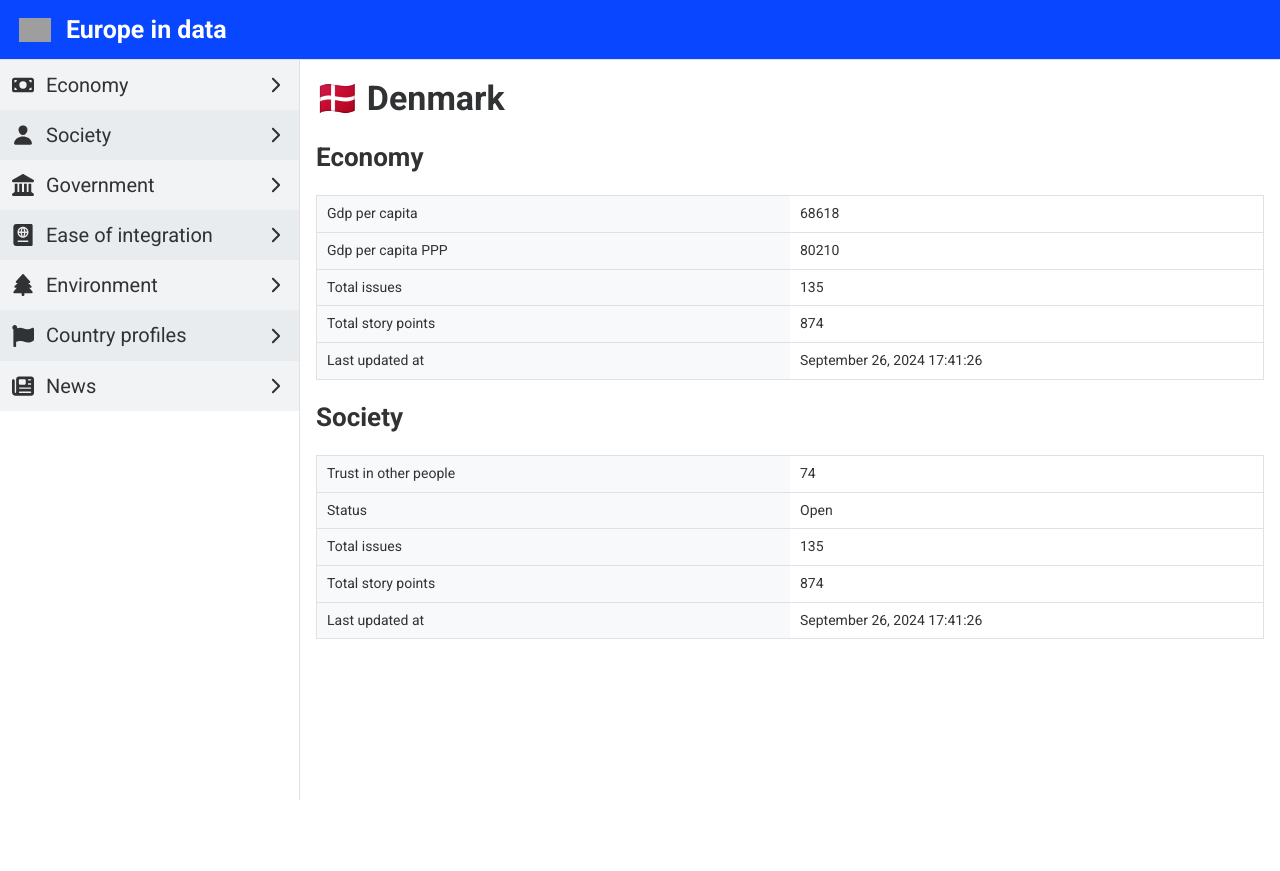
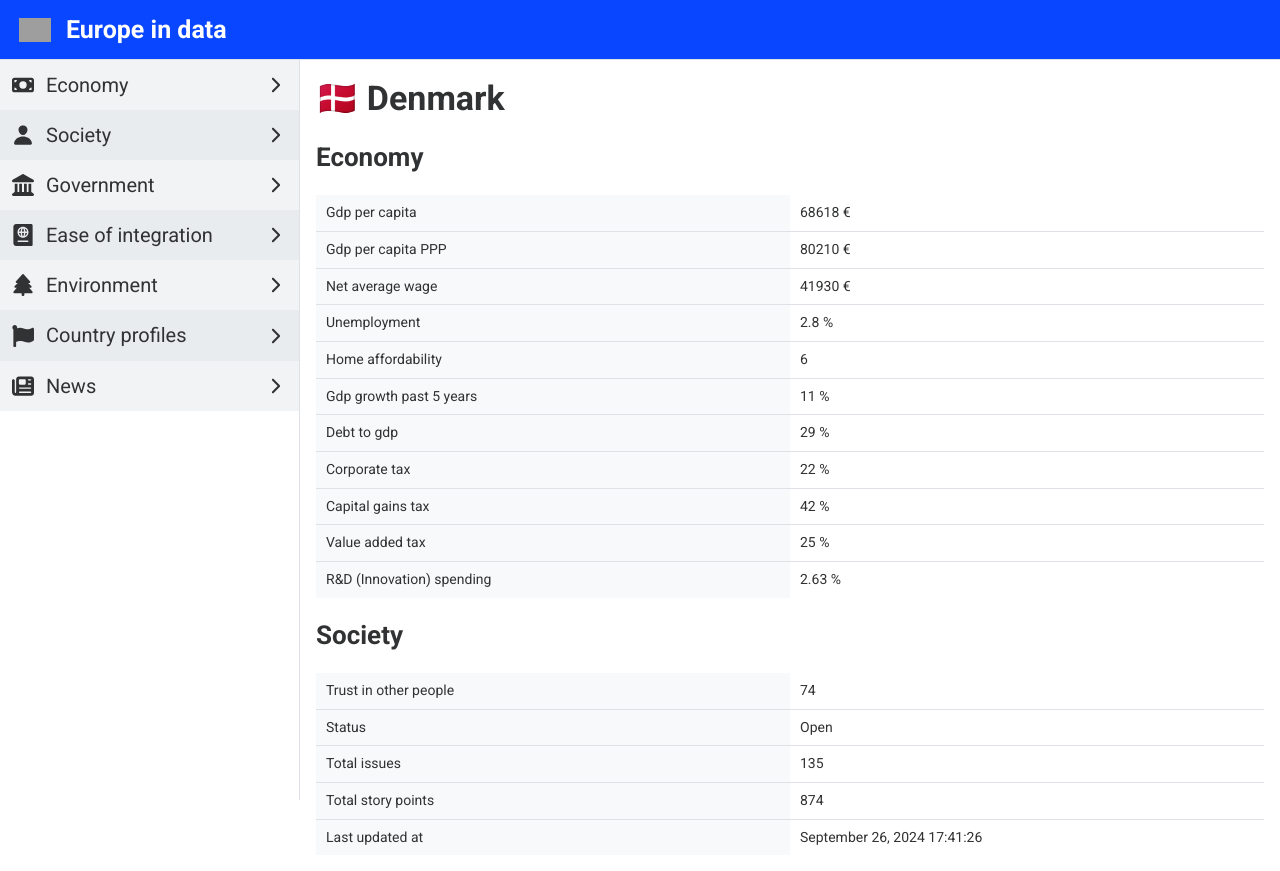
Before and after one commit to smravec/europe-in-data, a Next.js app: page /country-profiles/denmark in a window 1280 px wide. Before the commit the page ends 800 px from the top, so only its background shows below. Built offline with nearby package versions, Linux system fonts and the light colour scheme; grey boxes are pictures that could not be loaded.

Commit message:
Economy country profile

```diff
--- a/app/country-profiles/denmark/page.tsx
+++ b/app/country-profiles/denmark/page.tsx
@@ -17,31 +17,61 @@ export default function Denmark(){
             <Title order={2} mb={"lg"}>
                 Economy
             </Title>
-            <Table variant="vertical" layout="fixed" withTableBorder>
+            <Table variant="vertical" layout="fixed" >
                 <Table.Tbody>
                     <Table.Tr>
                     <Table.Th >Gdp per capita</Table.Th>
-                    <Table.Td> {Math.trunc(CountryData["Denmark"]["2023"]["Gdp per capita"])}</Table.Td>
+                    <Table.Td> {Math.trunc(CountryData["Denmark"]["2023"]["Gdp per capita"])} €</Table.Td>
                     </Table.Tr>
 
                     <Table.Tr>
                     <Table.Th>Gdp per capita PPP</Table.Th>
-                    <Table.Td> {Math.trunc(CountryData["Denmark"]["2023"]["Gdp per capita PPP"])}</Table.Td>
+                    <Table.Td> {Math.trunc(CountryData["Denmark"]["2023"]["Gdp per capita PPP"])} €</Table.Td>
                     </Table.Tr>
 
                     <Table.Tr>
-                    <Table.Th>Total issues</Table.Th>
-                    <Table.Td>135</Table.Td>
+                    <Table.Th>Net average wage</Table.Th>
+                    <Table.Td>{Math.trunc(CountryData["Denmark"]["2023"]["Net average wage"])} €</Table.Td>
                     </Table.Tr>
 
                     <Table.Tr>
-                    <Table.Th>Total story points</Table.Th>
-                    <Table.Td>874</Table.Td>
+                    <Table.Th>Unemployment</Table.Th>
+                    <Table.Td>{CountryData["Denmark"]["2023"]["Unemployment"]} %</Table.Td>
                     </Table.Tr>
 
                     <Table.Tr>
-                    <Table.Th>Last updated at</Table.Th>
-                    <Table.Td>September 26, 2024 17:41:26</Table.Td>
+                    <Table.Th>Home affordability</Table.Th>
+                    <Table.Td>{Math.trunc(CountryData["Denmark"]["2023"]["Home affordability"])}</Table.Td>
+                    </Table.Tr>
+
+                    <Table.Tr>
+                    <Table.Th>Gdp growth past 5 years</Table.Th>
+                    <Table.Td>{Math.trunc(CountryData["Denmark"]["2023"]["Gdp growth past 5 years"])} %</Table.Td>
+                    </Table.Tr>
+
+                    <Table.Tr>
+                    <Table.Th>Debt to gdp</Table.Th>
+                    <Table.Td>{Math.trunc(CountryData["Denmark"]["2023"]["Government debt"])} %</Table.Td>
+                    </Table.Tr>
+
+                    <Table.Tr>
+                    <Table.Th>Corporate tax</Table.Th>
+                    <Table.Td>{Math.trunc(CountryData["Denmark"]["2023"]["Corporate tax"])} %</Table.Td>
+                    </Table.Tr>
+
+                    <Table.Tr>
+                    <Table.Th>Capital gains tax</Table.Th>
+                    <Table.Td>{Math.trunc(CountryData["Denmark"]["2023"]["Capital gains tax"])} %</Table.Td>
+                    </Table.Tr>
+
+                    <Table.Tr>
+                    <Table.Th>Value added tax</Table.Th>
+                    <Table.Td>{Math.trunc(CountryData["Denmark"]["2023"]["Value added tax"])} %</Table.Td>
+                    </Table.Tr>
+
+                    <Table.Tr>
+                    <Table.Th>R&D (Innovation) spending</Table.Th>
+                    <Table.Td>{Math.trunc(CountryData["Denmark"]["2021"]["R&D (Innovation) spending"] * 100) / 100} %</Table.Td>
                     </Table.Tr>
                 </Table.Tbody>
             </Table>
@@ -51,7 +81,7 @@ export default function Denmark(){
                 Society
             </Title>
 
-            <Table variant="vertical" layout="fixed" withTableBorder>
+            <Table variant="vertical" layout="fixed" >
                 <Table.Tbody>
                     <Table.Tr>
                     <Table.Th > Trust in other people</Table.Th>
```
